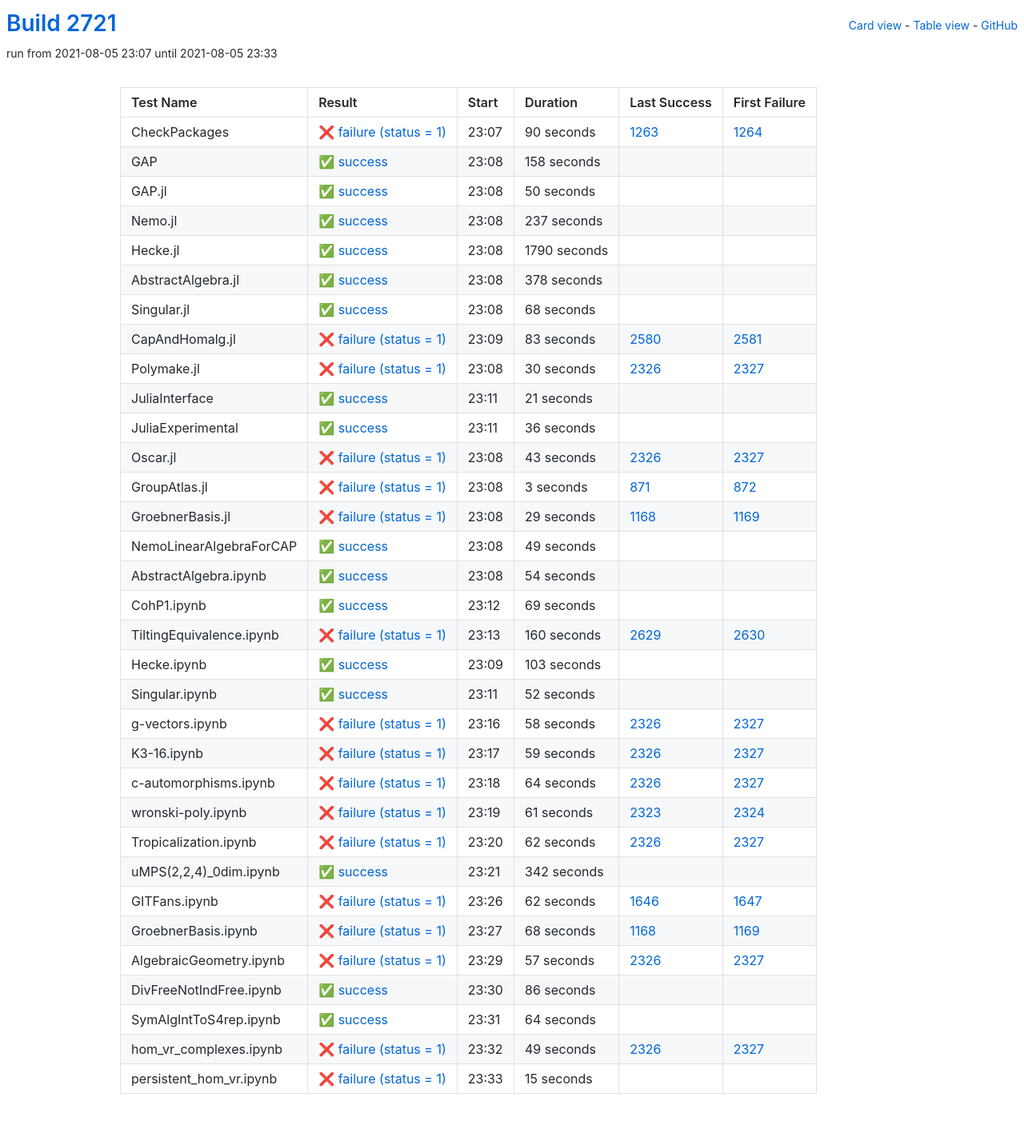
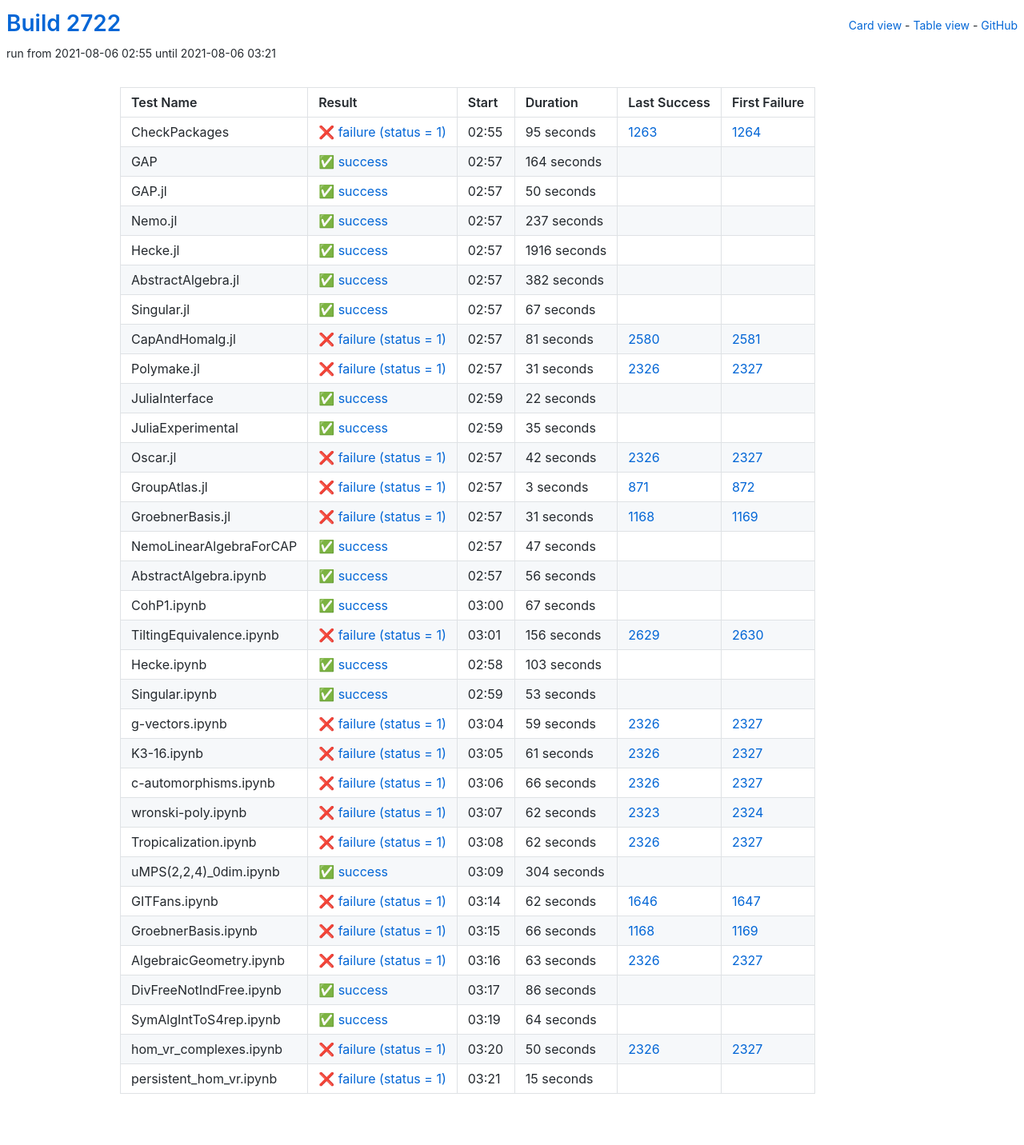
Before and after one commit to oscar-system/oscar-ci-status-stable, a Jekyll site: the page built from table.html, in a window 1280 px wide. Shown: the whole page at 80% size. Built offline with Jekyll 4.4.1, drawn with Linux system fonts in a browser that asks for light colours.

Commit message:
Build #2722

```diff
--- a/_data/ci.yml
+++ b/_data/ci.yml
@@ -1,6 +1,6 @@
 ---
-build: 2721
-build_url: https://oscarci.mathematik.uni-kl.de/job/oscar-stable/2721/
+build: 2722
+build_url: https://oscarci.mathematik.uni-kl.de/job/oscar-stable/2722/
 job: oscar-stable
 organization: oscar-system
 repo: oscar-ci-status-stable
@@ -8,32 +8,32 @@ repourl: https://github.com/oscar-system/oscar-ci-status-stable
 tests:
 - name: CheckPackages
   id: checkpackages
-  log: https://oscarci.mathematik.uni-kl.de/job/oscar-stable/2721/artifact/logs/build-2721/CheckPackages.log
-  start: 2021-08-05 23:07
+  log: https://oscarci.mathematik.uni-kl.de/job/oscar-stable/2722/artifact/logs/build-2722/CheckPackages.log
+  start: 2021-08-06 02:55
   success: false
   exitcode: 1
   status: failure
-  duration: 90
+  duration: 95
   last_success: 1263
   last_success_url: https://oscarci.mathematik.uni-kl.de/job/oscar-stable/1263/
   first_failure: 1264
   first_failure_url: https://oscarci.mathematik.uni-kl.de/job/oscar-stable/1264/
 - name: GAP
   id: gap
-  log: https://oscarci.mathematik.uni-kl.de/job/oscar-stable/2721/artifact/logs/build-2721/GAP.log
-  start: 2021-08-05 23:08
+  log: https://oscarci.mathematik.uni-kl.de/job/oscar-stable/2722/artifact/logs/build-2722/GAP.log
+  start: 2021-08-06 02:57
   success: true
   exitcode: 0
   status: success
-  duration: 158
+  duration: 164
   last_success: false
   last_success_url:
   first_failure: false
   first_failure_url:
 - name: GAP.jl
   id: gap-jl
-  log: https://oscarci.mathematik.uni-kl.de/job/oscar-stable/2721/artifact/logs/build-2721/GAP.jl.log
-  start: 2021-08-05 23:08
+  log: https://oscarci.mathematik.uni-kl.de/job/oscar-stable/2722/artifact/logs/build-2722/GAP.jl.log
+  start: 2021-08-06 02:57
   success: true
   exitcode: 0
   status: success
@@ -44,8 +44,8 @@ tests:
   first_failure_url:
 - name: Nemo.jl
   id: nemo-jl
-  log: https://oscarci.mathematik.uni-kl.de/job/oscar-stable/2721/artifact/logs/build-2721/Nemo.jl.log
-  start: 2021-08-05 23:08
+  log: https://oscarci.mathematik.uni-kl.de/job/oscar-stable/2722/artifact/logs/build-2722/Nemo.jl.log
+  start: 2021-08-06 02:57
   success: true
   exitcode: 0
   status: success
@@ -56,104 +56,104 @@ tests:
   first_failure_url:
 - name: Hecke.jl
   id: hecke-jl
-  log: https://oscarci.mathematik.uni-kl.de/job/oscar-stable/2721/artifact/logs/build-2721/Hecke.jl.log
-  start: 2021-08-05 23:08
+  log: https://oscarci.mathematik.uni-kl.de/job/oscar-stable/2722/artifact/logs/build-2722/Hecke.jl.log
+  start: 2021-08-06 02:57
   success: true
   exitcode: 0
   status: success
-  duration: 1790
+  duration: 1916
   last_success: false
   last_success_url:
   first_failure: false
   first_failure_url:
 - name: AbstractAlgebra.jl
   id: abstractalgebra-jl
-  log: https://oscarci.mathematik.uni-kl.de/job/oscar-stable/2721/artifact/logs/build-2721/AbstractAlgebra.jl.log
-  start: 2021-08-05 23:08
+  log: https://oscarci.mathematik.uni-kl.de/job/oscar-stable/2722/artifact/logs/build-2722/AbstractAlgebra.jl.log
+  start: 2021-08-06 02:57
   success: true
   exitcode: 0
   status: success
-  duration: 378
+  duration: 382
   last_success: false
   last_success_url:
   first_failure: false
   first_failure_url:
 - name: Singular.jl
   id: singular-jl
-  log: https://oscarci.mathematik.uni-kl.de/job/oscar-stable/2721/artifact/logs/build-2721/Singular.jl.log
-  start: 2021-08-05 23:08
+  log: https://oscarci.mathematik.uni-kl.de/job/oscar-stable/2722/artifact/logs/build-2722/Singular.jl.log
+  start: 2021-08-06 02:57
   success: true
   exitcode: 0
   status: success
-  duration: 68
+  duration: 67
   last_success: false
   last_success_url:
   first_failure: false
   first_failure_url:
 - name: CapAndHomalg.jl
   id: capandhomalg-jl
-  log: https://oscarci.mathematik.uni-kl.de/job/oscar-stable/2721/artifact/logs/build-2721/CapAndHomalg.jl.log
-  start: 2021-08-05 23:09
+  log: https://oscarci.mathematik.uni-kl.de/job/oscar-stable/2722/artifact/logs/build-2722/CapAndHomalg.jl.log
+  start: 2021-08-06 02:57
   success: false
   exitcode: 1
   status: failure
-  duration: 83
+  duration: 81
   last_success: 2580
   last_success_url: https://oscarci.mathematik.uni-kl.de/job/oscar-stable/2580/
   first_failure: 2581
   first_failure_url: https://oscarci.mathematik.uni-kl.de/job/oscar-stable/2581/
 - name: Polymake.jl
   id: polymake-jl
-  log: https://oscarci.mathematik.uni-kl.de/job/oscar-stable/2721/artifact/logs/build-2721/Polymake.jl.log
-  start: 2021-08-05 23:08
+  log: https://oscarci.mathematik.uni-kl.de/job/oscar-stable/2722/artifact/logs/build-2722/Polymake.jl.log
+  start: 2021-08-06 02:57
   success: false
   exitcode: 1
   status: failure
-  duration: 30
+  duration: 31
   last_success: 2326
   last_success_url: https://oscarci.mathematik.uni-kl.de/job/oscar-stable/2326/
   first_failure: 2327
   first_failure_url: https://oscarci.mathematik.uni-kl.de/job/oscar-stable/2327/
 - name: JuliaInterface
   id: juliainterface
-  log: https://oscarci.mathematik.uni-kl.de/job/oscar-stable/2721/artifact/logs/build-2721/JuliaInterface.log
-  start: 2021-08-05 23:11
+  log: https://oscarci.mathematik.uni-kl.de/job/oscar-stable/2722/artifact/logs/build-2722/JuliaInterface.log
+  start: 2021-08-06 02:59
   success: true
   exitcode: 0
   status: success
-  duration: 21
+  duration: 22
   last_success: false
   last_success_url:
   first_failure: false
   first_failure_url:
 - name: JuliaExperimental
   id: juliaexperimental
-  log: https://oscarci.mathematik.uni-kl.de/job/oscar-stable/2721/artifact/logs/build-2721/JuliaExperimental.log
-  start: 2021-08-05 23:11
+  log: https://oscarci.mathematik.uni-kl.de/job/oscar-stable/2722/artifact/logs/build-2722/JuliaExperimental.log
+  start: 2021-08-06 02:59
   success: true
   exitcode: 0
   status: success
-  duration: 36
+  duration: 35
   last_success: false
   last_success_url:
   first_failure: false
   first_failure_url:
 - name: Oscar.jl
   id: oscar-jl
-  log: https://oscarci.mathematik.uni-kl.de/job/oscar-stable/2721/artifact/logs/build-2721/Oscar.jl.log
-  start: 2021-08-05 23:08
+  log: https://oscarci.mathematik.uni-kl.de/job/oscar-stable/2722/artifact/logs/build-2722/Oscar.jl.log
+  start: 2021-08-06 02:57
   success: false
   exitcode: 1
   status: failure
-  duration: 43
+  duration: 42
   last_success: 2326
   last_success_url: https://oscarci.mathematik.uni-kl.de/job/oscar-stable/2326/
   first_failure: 2327
   first_failure_url: https://oscarci.mathematik.uni-kl.de/job/oscar-stable/2327/
 - name: GroupAtlas.jl
   id: groupatlas-jl
-  log: https://oscarci.mathematik.uni-kl.de/job/oscar-stable/2721/artifact/logs/build-2721/GroupAtlas.jl.log
-  start: 2021-08-05 23:08
+  log: https://oscarci.mathematik.uni-kl.de/job/oscar-stable/2722/artifact/logs/build-2722/GroupAtlas.jl.log
+  start: 2021-08-06 02:57
   success: false
   exitcode: 1
   status: failure
@@ -164,68 +164,68 @@ tests:
   first_failure_url: https://oscarci.mathematik.uni-kl.de/job/oscar-stable/872/
 - name: GroebnerBasis.jl
   id: groebnerbasis-jl
-  log: https://oscarci.mathematik.uni-kl.de/job/oscar-stable/2721/artifact/logs/build-2721/GroebnerBasis.jl.log
-  start: 2021-08-05 23:08
+  log: https://oscarci.mathematik.uni-kl.de/job/oscar-stable/2722/artifact/logs/build-2722/GroebnerBasis.jl.log
+  start: 2021-08-06 02:57
   success: false
   exitcode: 1
   status: failure
-  duration: 29
+  duration: 31
   last_success: 1168
   last_success_url: https://oscarci.mathematik.uni-kl.de/job/oscar-stable/1168/
   first_failure: 1169
   first_failure_url: https://oscarci.mathematik.uni-kl.de/job/oscar-stable/1169/
 - name: NemoLinearAlgebraForCAP
   id: nemolinearalgebraforcap
-  log: https://oscarci.mathematik.uni-kl.de/job/oscar-stable/2721/artifact/logs/build-2721/NemoLinearAlgebraForCAP.log
-  start: 2021-08-05 23:08
+  log: https://oscarci.mathematik.uni-kl.de/job/oscar-stable/2722/artifact/logs/build-2722/NemoLinearAlgebraForCAP.log
+  start: 2021-08-06 02:57
   success: true
   exitcode: 0
   status: success
-  duration: 49
+  duration: 47
   last_success: false
   last_success_url:
   first_failure: false
   first_failure_url:
 - name: AbstractAlgebra.ipynb
   id: abstractalgebra-ipynb
-  log: https://oscarci.mathematik.uni-kl.de/job/oscar-stable/2721/artifact/logs/build-2721/AbstractAlgebra.ipynb.log
-  start: 2021-08-05 23:08
+  log: https://oscarci.mathematik.uni-kl.de/job/oscar-stable/2722/artifact/logs/build-2722/AbstractAlgebra.ipynb.log
+  start: 2021-08-06 02:57
   success: true
   exitcode: 0
   status: success
-  duration: 54
+  duration: 56
   last_success: false
   last_success_url:
   first_failure: false
   first_failure_url:
 - name: CohP1.ipynb
   id: cohp1-ipynb
-  log: https://oscarci.mathematik.uni-kl.de/job/oscar-stable/2721/artifact/logs/build-2721/CohP1.ipynb.log
-  start: 2021-08-05 23:12
+  log: https://oscarci.mathematik.uni-kl.de/job/oscar-stable/2722/artifact/logs/build-2722/CohP1.ipynb.log
+  start: 2021-08-06 03:00
   success: true
   exitcode: 0
   status: success
-  duration: 69
+  duration: 67
   last_success: false
   last_success_url:
   first_failure: false
   first_failure_url:
 - name: TiltingEquivalence.ipynb
   id: tiltingequivalence-ipynb
-  log: https://oscarci.mathematik.uni-kl.de/job/oscar-stable/2721/artifact/logs/build-2721/TiltingEquivalence.ipynb.log
-  start: 2021-08-05 23:13
+  log: https://oscarci.mathematik.uni-kl.de/job/oscar-stable/2722/artifact/logs/build-2722/TiltingEquivalence.ipynb.log
+  start: 2021-08-06 03:01
   success: false
   exitcode: 1
   status: failure
-  duration: 160
+  duration: 156
   last_success: 2629
   last_success_url: https://oscarci.mathematik.uni-kl.de/job/oscar-stable/2629/
   first_failure: 2630
   first_failure_url: https://oscarci.mathematik.uni-kl.de/job/oscar-stable/2630/
 - name: Hecke.ipynb
   id: hecke-ipynb
-  log: https://oscarci.mathematik.uni-kl.de/job/oscar-stable/2721/artifact/logs/build-2721/Hecke.ipynb.log
-  start: 2021-08-05 23:09
+  log: https://oscarci.mathematik.uni-kl.de/job/oscar-stable/2722/artifact/logs/build-2722/Hecke.ipynb.log
+  start: 2021-08-06 02:58
   success: true
   exitcode: 0
   status: success
@@ -236,32 +236,20 @@ tests:
   first_failure_url:
 - name: Singular.ipynb
   id: singular-ipynb
-  log: https://oscarci.mathematik.uni-kl.de/job/oscar-stable/2721/artifact/logs/build-2721/Singular.ipynb.log
-  start: 2021-08-05 23:11
+  log: https://oscarci.mathematik.uni-kl.de/job/oscar-stable/2722/artifact/logs/build-2722/Singular.ipynb.log
+  start: 2021-08-06 02:59
   success: true
   exitcode: 0
   status: success
-  duration: 52
+  duration: 53
   last_success: false
   last_success_url:
   first_failure: false
   first_failure_url:
 - name: g-vectors.ipynb
   id: g-vectors-ipynb
-  log: https://oscarci.mathematik.uni-kl.de/job/oscar-stable/2721/artifact/logs/build-2721/g-vectors.ipynb.log
-  start: 2021-08-05 23:16
-  success: false
-  exitcode: 1
-  status: failure
-  duration: 58
-  last_success: 2326
-  last_success_url: https://oscarci.mathematik.uni-kl.de/job/oscar-stable/2326/
-  first_failure: 2327
-  first_failure_url: https://oscarci.mathematik.uni-kl.de/job/oscar-stable/2327/
-- name: K3-16.ipynb
-  id: k3-16-ipynb
-  log: https://oscarci.mathematik.uni-kl.de/job/oscar-stable/2721/artifact/logs/build-2721/K3-16.ipynb.log
-  start: 2021-08-05 23:17
+  log: https://oscarci.mathematik.uni-kl.de/job/oscar-stable/2722/artifact/logs/build-2722/g-vectors.ipynb.log
+  start: 2021-08-06 03:04
   success: false
   exitcode: 1
   status: failure
@@ -270,34 +258,46 @@ tests:
   last_success_url: https://oscarci.mathematik.uni-kl.de/job/oscar-stable/2326/
   first_failure: 2327
   first_failure_url: https://oscarci.mathematik.uni-kl.de/job/oscar-stable/2327/
-- name: c-automorphisms.ipynb
-  id: c-automorphisms-ipynb
-  log: https://oscarci.mathematik.uni-kl.de/job/oscar-stable/2721/artifact/logs/build-2721/c-automorphisms.ipynb.log
-  start: 2021-08-05 23:18
+- name: K3-16.ipynb
+  id: k3-16-ipynb
+  log: https://oscarci.mathematik.uni-kl.de/job/oscar-stable/2722/artifact/logs/build-2722/K3-16.ipynb.log
+  start: 2021-08-06 03:05
   success: false
   exitcode: 1
   status: failure
-  duration: 64
+  duration: 61
+  last_success: 2326
+  last_success_url: https://oscarci.mathematik.uni-kl.de/job/oscar-stable/2326/
+  first_failure: 2327
+  first_failure_url: https://oscarci.mathematik.uni-kl.de/job/oscar-stable/2327/
+- name: c-automorphisms.ipynb
+  id: c-automorphisms-ipynb
+  log: https://oscarci.mathematik.uni-kl.de/job/oscar-stable/2722/artifact/logs/build-2722/c-automorphisms.ipynb.log
+  start: 2021-08-06 03:06
+  success: false
+  exitcode: 1
+  status: failure
+  duration: 66
   last_success: 2326
   last_success_url: https://oscarci.mathematik.uni-kl.de/job/oscar-stable/2326/
   first_failure: 2327
   first_failure_url: https://oscarci.mathematik.uni-kl.de/job/oscar-stable/2327/
 - name: wronski-poly.ipynb
   id: wronski-poly-ipynb
-  log: https://oscarci.mathematik.uni-kl.de/job/oscar-stable/2721/artifact/logs/build-2721/wronski-poly.ipynb.log
-  start: 2021-08-05 23:19
+  log: https://oscarci.mathematik.uni-kl.de/job/oscar-stable/2722/artifact/logs/build-2722/wronski-poly.ipynb.log
+  start: 2021-08-06 03:07
   success: false
   exitcode: 1
   status: failure
-  duration: 61
+  duration: 62
   last_success: 2323
   last_success_url: https://oscarci.mathematik.uni-kl.de/job/oscar-stable/2323/
   first_failure: 2324
   first_failure_url: https://oscarci.mathematik.uni-kl.de/job/oscar-stable/2324/
 - name: Tropicalization.ipynb
   id: tropicalization-ipynb
-  log: https://oscarci.mathematik.uni-kl.de/job/oscar-stable/2721/artifact/logs/build-2721/Tropicalization.ipynb.log
-  start: 2021-08-05 23:20
+  log: https://oscarci.mathematik.uni-kl.de/job/oscar-stable/2722/artifact/logs/build-2722/Tropicalization.ipynb.log
+  start: 2021-08-06 03:08
   success: false
   exitcode: 1
   status: failure
@@ -308,20 +308,20 @@ tests:
   first_failure_url: https://oscarci.mathematik.uni-kl.de/job/oscar-stable/2327/
 - name: uMPS(2,2,4)_0dim.ipynb
   id: umps-2-2-4-0dim-ipynb
-  log: https://oscarci.mathematik.uni-kl.de/job/oscar-stable/2721/artifact/logs/build-2721/uMPS-2-2-4-_0dim.ipynb.log
-  start: 2021-08-05 23:21
+  log: https://oscarci.mathematik.uni-kl.de/job/oscar-stable/2722/artifact/logs/build-2722/uMPS-2-2-4-_0dim.ipynb.log
+  start: 2021-08-06 03:09
   success: true
   exitcode: 0
   status: success
-  duration: 342
+  duration: 304
   last_success: false
   last_success_url:
   first_failure: false
   first_failure_url:
 - name: GITFans.ipynb
   id: gitfans-ipynb
-  log: https://oscarci.mathematik.uni-kl.de/job/oscar-stable/2721/artifact/logs/build-2721/GITFans.ipynb.log
-  start: 2021-08-05 23:26
+  log: https://oscarci.mathematik.uni-kl.de/job/oscar-stable/2722/artifact/logs/build-2722/GITFans.ipynb.log
+  start: 2021-08-06 03:14
   success: false
   exitcode: 1
   status: failure
@@ -332,32 +332,32 @@ tests:
   first_failure_url: https://oscarci.mathematik.uni-kl.de/job/oscar-stable/1647/
 - name: GroebnerBasis.ipynb
   id: groebnerbasis-ipynb
-  log: https://oscarci.mathematik.uni-kl.de/job/oscar-stable/2721/artifact/logs/build-2721/GroebnerBasis.ipynb.log
-  start: 2021-08-05 23:27
+  log: https://oscarci.mathematik.uni-kl.de/job/oscar-stable/2722/artifact/logs/build-2722/GroebnerBasis.ipynb.log
+  start: 2021-08-06 03:15
   success: false
   exitcode: 1
   status: failure
-  duration: 68
+  duration: 66
   last_success: 1168
   last_success_url: https://oscarci.mathematik.uni-kl.de/job/oscar-stable/1168/
   first_failure: 1169
   first_failure_url: https://oscarci.mathematik.uni-kl.de/job/oscar-stable/1169/
 - name: AlgebraicGeometry.ipynb
   id: algebraicgeometry-ipynb
-  log: https://oscarci.mathematik.uni-kl.de/job/oscar-stable/2721/artifact/logs/build-2721/AlgebraicGeometry.ipynb.log
-  start: 2021-08-05 23:29
+  log: https://oscarci.mathematik.uni-kl.de/job/oscar-stable/2722/artifact/logs/build-2722/AlgebraicGeometry.ipynb.log
+  start: 2021-08-06 03:16
   success: false
   exitcode: 1
   status: failure
-  duration: 57
+  duration: 63
   last_success: 2326
   last_success_url: https://oscarci.mathematik.uni-kl.de/job/oscar-stable/2326/
   first_failure: 2327
   first_failure_url: https://oscarci.mathematik.uni-kl.de/job/oscar-stable/2327/
 - name: DivFreeNotIndFree.ipynb
   id: divfreenotindfree-ipynb
-  log: https://oscarci.mathematik.uni-kl.de/job/oscar-stable/2721/artifact/logs/build-2721/DivFreeNotIndFree.ipynb.log
-  start: 2021-08-05 23:30
+  log: https://oscarci.mathematik.uni-kl.de/job/oscar-stable/2722/artifact/logs/build-2722/DivFreeNotIndFree.ipynb.log
+  start: 2021-08-06 03:17
   success: true
   exitcode: 0
   status: success
@@ -368,8 +368,8 @@ tests:
   first_failure_url:
 - name: SymAlgIntToS4rep.ipynb
   id: symalginttos4rep-ipynb
-  log: https://oscarci.mathematik.uni-kl.de/job/oscar-stable/2721/artifact/logs/build-2721/SymAlgIntToS4rep.ipynb.log
-  start: 2021-08-05 23:31
+  log: https://oscarci.mathematik.uni-kl.de/job/oscar-stable/2722/artifact/logs/build-2722/SymAlgIntToS4rep.ipynb.log
+  start: 2021-08-06 03:19
   success: true
   exitcode: 0
   status: success
@@ -380,20 +380,20 @@ tests:
   first_failure_url:
 - name: hom_vr_complexes.ipynb
   id: hom-vr-complexes-ipynb
-  log: https://oscarci.mathematik.uni-kl.de/job/oscar-stable/2721/artifact/logs/build-2721/hom_vr_complexes.ipynb.log
-  start: 2021-08-05 23:32
+  log: https://oscarci.mathematik.uni-kl.de/job/oscar-stable/2722/artifact/logs/build-2722/hom_vr_complexes.ipynb.log
+  start: 2021-08-06 03:20
   success: false
   exitcode: 1
   status: failure
-  duration: 49
+  duration: 50
   last_success: 2326
   last_success_url: https://oscarci.mathematik.uni-kl.de/job/oscar-stable/2326/
   first_failure: 2327
   first_failure_url: https://oscarci.mathematik.uni-kl.de/job/oscar-stable/2327/
 - name: persistent_hom_vr.ipynb
   id: persistent-hom-vr-ipynb
-  log: https://oscarci.mathematik.uni-kl.de/job/oscar-stable/2721/artifact/logs/build-2721/persistent_hom_vr.ipynb.log
-  start: 2021-08-05 23:33
+  log: https://oscarci.mathematik.uni-kl.de/job/oscar-stable/2722/artifact/logs/build-2722/persistent_hom_vr.ipynb.log
+  start: 2021-08-06 03:21
   success: false
   exitcode: 1
   status: failure
```
Also changed, not shown: README.md.
